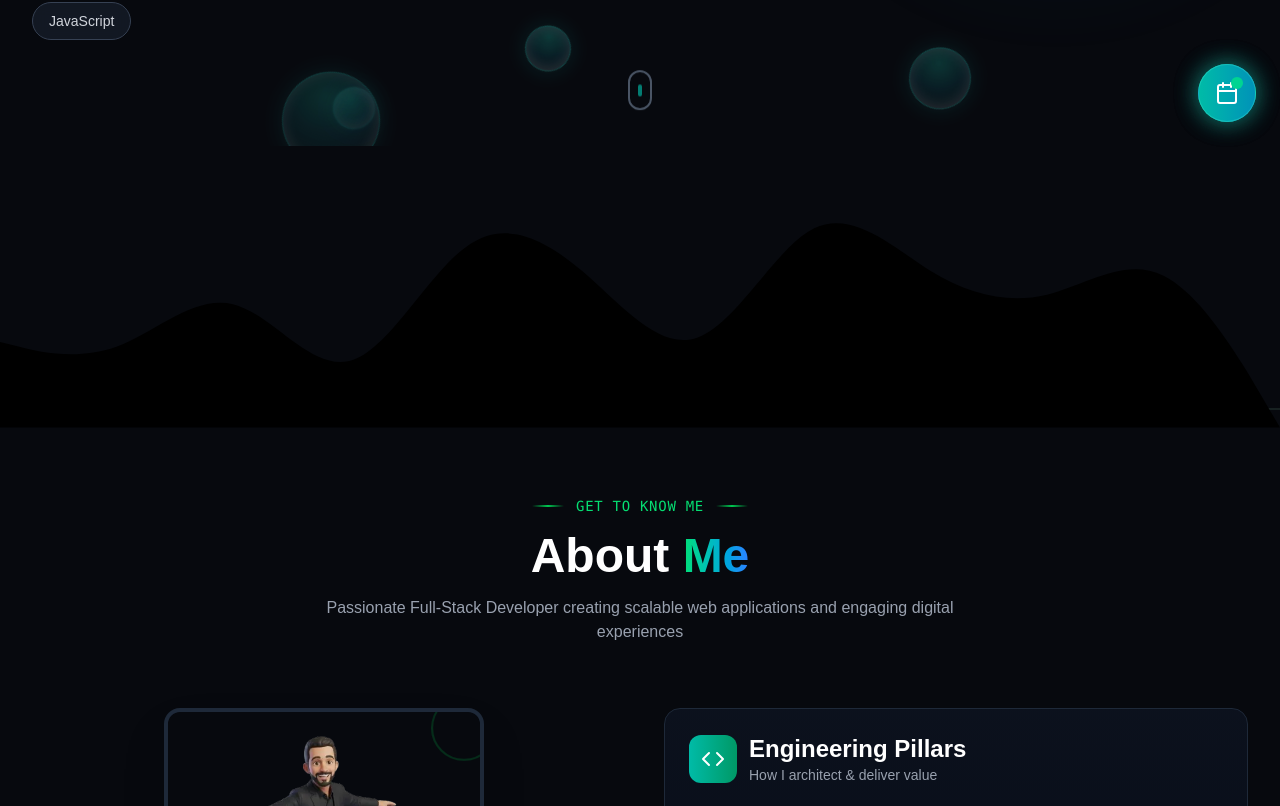
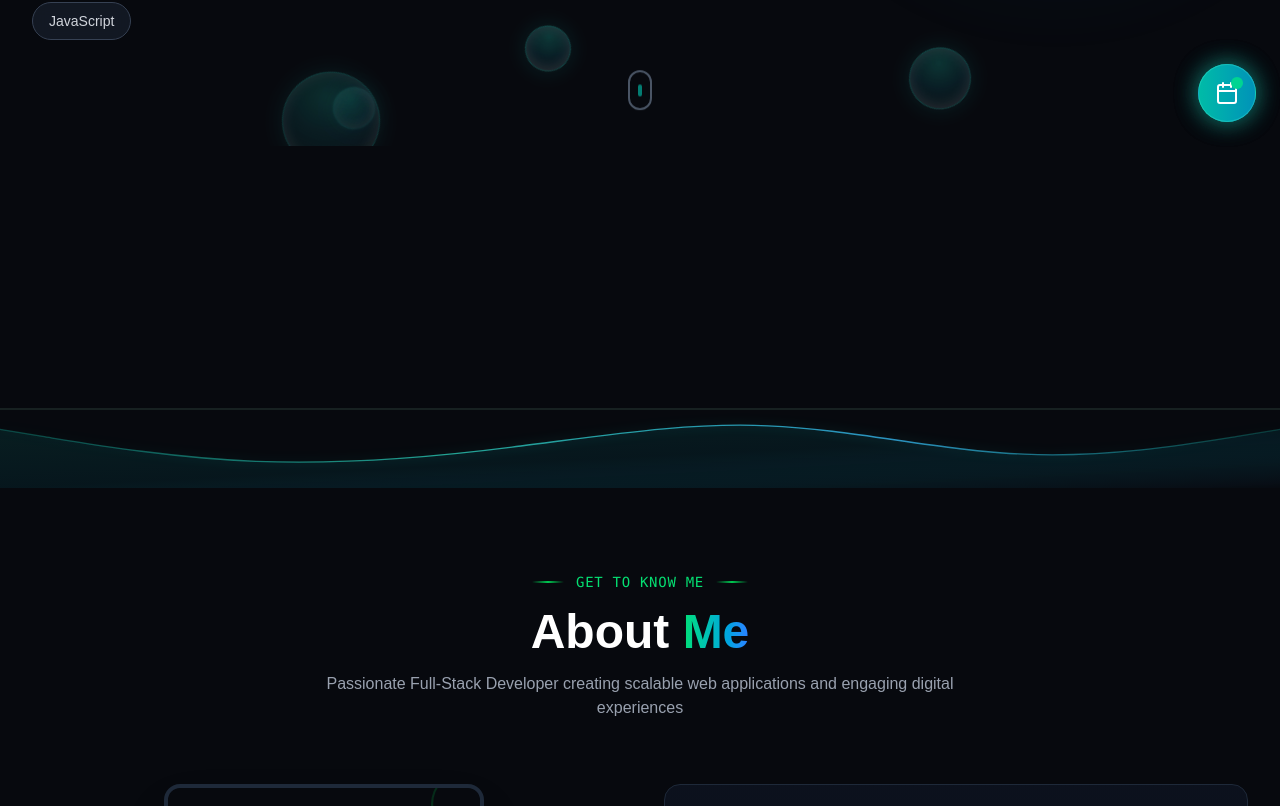
Before and after one commit to ga5e8je99/gamal, a Next.js app: page / in a window 1280 px wide. Shown: the part 654-1460 px from the top of the page. Built offline with nearby package versions, Linux system fonts and the light colour scheme.

Commit message:
feat: add dynamic luminous wave dividers between all sections

```diff
--- a/app/components/Hero.js
+++ b/app/components/Hero.js
@@ -2,7 +2,6 @@
 
 import Image from "next/image";
 import Link from "next/link";
-import Wave from "./Wave";
 import { useSiteData } from "@/lib/useSiteData";
 
 export default function Hero() {
@@ -115,9 +114,6 @@ export default function Hero() {
           </div>
         </div>
       </div>
-      <div className="w-full absolute -bottom-5 left-0 right-0">
-        <Wave />
-      </div>
     </section>
   );
 }
--- a/app/components/Wave.js
+++ b/app/components/Wave.js
@@ -1,11 +1,82 @@
-export default function Wave() {
+"use client";
+
+export default function Wave({ variant = 1, flip = false, className = "" }) {
+  const waves = {
+    1: {
+      fill: "M0,32L48,42.7C96,53,192,75,288,80C384,85,480,75,576,58.7C672,43,768,21,864,26.7C960,32,1056,64,1152,69.3C1248,75,1344,53,1392,42.7L1440,32L1440,120L1392,120C1344,120,1248,120,1152,120C1056,120,960,120,864,120C768,120,672,120,576,120C480,120,384,120,288,120C192,120,96,120,48,120L0,120Z",
+      line: "M0,32L48,42.7C96,53,192,75,288,80C384,85,480,75,576,58.7C672,43,768,21,864,26.7C960,32,1056,64,1152,69.3C1248,75,1344,53,1392,42.7L1440,32"
+    },
+    2: {
+      fill: "M0,64L60,58.7C120,53,240,43,360,48C480,53,600,75,720,80C840,85,960,75,1080,58.7C1200,43,1320,21,1380,10.7L1440,0L1440,120L1380,120C1320,120,1200,120,1080,120C960,120,840,120,720,120C600,120,480,120,360,120C240,120,120,120,60,120L0,120Z",
+      line: "M0,64L60,58.7C120,53,240,43,360,48C480,53,600,75,720,80C840,85,960,75,1080,58.7C1200,43,1320,21,1380,10.7L1440,0"
+    },
+    3: {
+      fill: "M0,96L48,85.3C96,75,192,53,288,58.7C384,64,480,96,576,96C672,96,768,64,864,53.3C960,43,1056,53,1152,64C1248,75,1344,85,1392,90.7L1440,96L1440,120L1392,120C1344,120,1248,120,1152,120C1056,120,960,120,864,120C768,120,672,120,576,120C480,120,384,120,288,120C192,120,96,120,48,120L0,120Z",
+      line: "M0,96L48,85.3C96,75,192,53,288,58.7C384,64,480,96,576,96C672,96,768,64,864,53.3C960,43,1056,53,1152,64C1248,75,1344,85,1392,90.7L1440,96"
+    },
+    4: {
+      fill: "M0,40L60,48C120,56,240,72,360,74.7C480,77,600,67,720,56C840,45,960,35,1080,42.7C1200,51,1320,77,1380,90.7L1440,104L1440,120L1380,120C1320,120,1200,120,1080,120C960,120,840,120,720,120C600,120,480,120,360,120C240,120,120,120,60,120L0,120Z",
+      line: "M0,40L60,48C120,56,240,72,360,74.7C480,77,600,67,720,56C840,45,960,35,1080,42.7C1200,51,1320,77,1380,90.7L1440,104"
+    },
+    5: {
+      fill: "M0,80L48,72C96,64,192,48,288,48C384,48,480,64,576,74.7C672,85,768,91,864,82.7C960,75,1056,53,1152,48C1248,43,1344,53,1392,58.7L1440,64L1440,120L1392,120C1344,120,1248,120,1152,120C1056,120,960,120,864,120C768,120,672,120,576,120C480,120,384,120,288,120C192,120,96,120,48,120L0,120Z",
+      line: "M0,80L48,72C96,64,192,48,288,48C384,48,480,64,576,74.7C672,85,768,91,864,82.7C960,75,1056,53,1152,48C1248,43,1344,53,1392,58.7L1440,64"
+    },
+    6: {
+      fill: "M0,50L48,58C96,66,192,82,288,85C384,88,480,78,576,65C672,52,768,36,864,42C960,48,1056,76,1152,82C1248,88,1344,72,1392,64L1440,56L1440,120L1392,120C1344,120,1248,120,1152,120C1056,120,960,120,864,120C768,120,672,120,576,120C480,120,384,120,288,120C192,120,96,120,48,120L0,120Z",
+      line: "M0,50L48,58C96,66,192,82,288,85C384,88,480,78,576,65C672,52,768,36,864,42C960,48,1056,76,1152,82C1248,88,1344,72,1392,64L1440,56"
+    }
+  };
+
+  const selectedWave = waves[variant] || waves[1];
+  const gradientId = `wave-grad-${variant}-${flip ? "f" : "n"}`;
+  const strokeId = `wave-stroke-${variant}-${flip ? "f" : "n"}`;
+
   return (
-    <svg xmlns="http://www.w3.org/2000/svg" viewBox="0 0 1440 320">
-      <path
-        fill="#000000"
-        fillOpacity="1"
-        d="M0,224L21.8,229.3C43.6,235,87,245,131,229.3C174.5,213,218,171,262,181.3C305.5,192,349,256,393,245.3C436.4,235,480,149,524,117.3C567.3,85,611,107,655,144C698.2,181,742,235,785,218.7C829.1,203,873,117,916,96C960,75,1004,117,1047,144C1090.9,171,1135,181,1178,170.7C1221.8,160,1265,128,1309,149.3C1352.7,171,1396,245,1418,282.7L1440,320L1440,320L1418.2,320C1396.4,320,1353,320,1309,320C1265.5,320,1222,320,1178,320C1134.5,320,1091,320,1047,320C1003.6,320,960,320,916,320C872.7,320,829,320,785,320C741.8,320,698,320,655,320C610.9,320,567,320,524,320C480,320,436,320,393,320C349.1,320,305,320,262,320C218.2,320,175,320,131,320C87.3,320,44,320,22,320L0,320Z"
-      ></path>
-    </svg>
+    <div
+      className={`w-full overflow-hidden leading-none pointer-events-none select-none relative z-20 my-[-2px] ${className}`}
+      style={{
+        transform: flip ? "scaleX(-1)" : "none"
+      }}
+      aria-hidden="true"
+    >
+      <svg
+        className="w-full h-12 sm:h-16 md:h-20 block"
+        xmlns="http://www.w3.org/2000/svg"
+        viewBox="0 0 1440 120"
+        preserveAspectRatio="none"
+      >
+        <defs>
+          <linearGradient id={gradientId} x1="0%" y1="0%" x2="100%" y2="100%">
+            <stop offset="0%" stopColor="rgba(20, 184, 166, 0.12)" />
+            <stop offset="50%" stopColor="rgba(6, 182, 212, 0.08)" />
+            <stop offset="100%" stopColor="rgba(10, 15, 26, 0.3)" />
+          </linearGradient>
+
+          <linearGradient id={strokeId} x1="0%" y1="0%" x2="100%" y2="0%">
+            <stop offset="0%" stopColor="rgba(20, 184, 166, 0.3)" />
+            <stop offset="35%" stopColor="rgba(45, 212, 191, 0.75)" />
+            <stop offset="70%" stopColor="rgba(56, 189, 248, 0.75)" />
+            <stop offset="100%" stopColor="rgba(20, 184, 166, 0.25)" />
+          </linearGradient>
+        </defs>
+
+        {/* Translucent Wave Body */}
+        <path
+          d={selectedWave.fill}
+          fill={`url(#${gradientId})`}
+        />
+
+        {/* Luminous Neon Crest Line */}
+        <path
+          d={selectedWave.line}
+          fill="none"
+          stroke={`url(#${strokeId})`}
+          strokeWidth="2"
+          strokeLinecap="round"
+          className="drop-shadow-[0_0_8px_rgba(20,184,166,0.45)]"
+        />
+      </svg>
+    </div>
   );
 }
--- a/app/page.js
+++ b/app/page.js
@@ -9,6 +9,7 @@ import ExperienceEducation from "./components/ExperienceEducation";
 import Services from "./components/Services";
 import ContactSection from "./components/Contact";
 import WelcomeAnimation from "./components/WelcomeAnimation";
+import Wave from "./components/Wave";
 import { AnimatePresence } from "framer-motion";
 import { useState } from "react";
 
@@ -29,11 +30,17 @@ export default function Home() {
       <main className="relative z-10">
         <Navbar />
         <Hero />
+        <Wave variant={1} />
         <About />
+        <Wave variant={2} flip />
         <SkillsSection />
+        <Wave variant={3} />
         <ExperienceEducation />
+        <Wave variant={4} flip />
         <Portfolio />
+        <Wave variant={5} />
         <Services />
+        <Wave variant={6} flip />
         <ContactSection />
       </main>
     </div>
```
